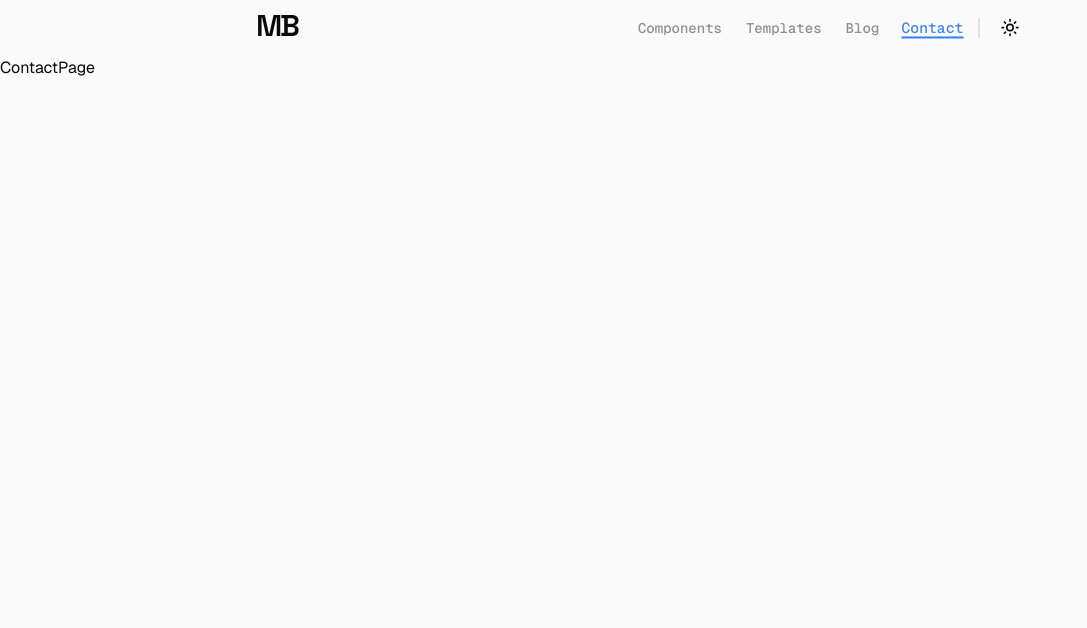
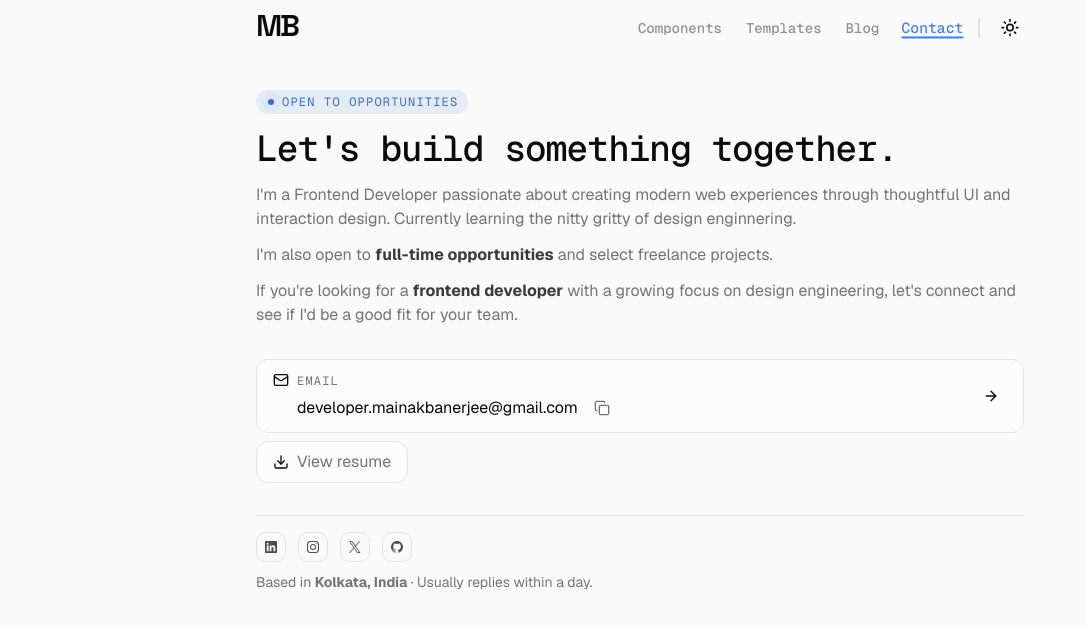
Before and after one commit to the-mainak-banerjee/themainakb-portfolio, a Next.js app: page /contact in a window 1280 px wide. Shown: the top 628 px of the page, without its empty margins (0-1087 px from the left). Built offline with nearby package versions, Linux system fonts and the light colour scheme.

Commit message:
created contact page

```diff
--- a/app/(app)/contact/page.tsx
+++ b/app/(app)/contact/page.tsx
@@ -1,9 +1,117 @@
-import React from 'react'
+import { MainContainer } from "@/components/global/containers";
+import CopyButton from "@/components/global/copy-button";
+import { Typography } from "@/components/ui/typography";
+import SocialIcons from "@/features/portfolio/components/hero-section/social-icons";
+import { USER } from "@/features/portfolio/data/user";
+import { ArrowRight, Download, Mail, Send } from "lucide-react";
+import React from "react";
 
 function ContactPage() {
   return (
-    <div>ContactPage</div>
-  )
+    <MainContainer className="space-y-8">
+      <div className="space-y-3">
+        <div className="bg-text-accent/10 dark:bg-text-accent/30 inline-flex w-fit items-center gap-1.5 rounded-full px-2.5 py-1">
+          <span className="relative flex size-2.5 items-center justify-center">
+            <span className="bg-text-accent absolute size-2.5 animate-ping rounded-full opacity-50" />
+
+            <span className="bg-text-accent size-1.5 rounded-full" />
+          </span>
+          <Typography variant="caption-sm" className="text-text-accent">
+            Open to opportunities
+          </Typography>
+        </div>
+
+        <Typography variant="h1">
+          Let&apos;s build something together.
+        </Typography>
+        <Typography
+          variant="body-sm"
+          className="text-muted-foreground whitespace-pre-line"
+        >
+          I&apos;m a Frontend Developer passionate about creating modern web
+          experiences through thoughtful UI and interaction design. Currently
+          learning the nitty gritty of design enginnering.
+        </Typography>
+        <Typography
+          variant="body-sm"
+          className="text-muted-foreground whitespace-pre-line"
+        >
+          I&apos;m also open to{" "}
+          <strong className="text-foreground/80">
+            full-time opportunities
+          </strong>{" "}
+          and select freelance projects.
+        </Typography>
+        <Typography
+          variant="body-sm"
+          className="text-muted-foreground whitespace-pre-line"
+        >
+          If you&apos;re looking for a{" "}
+          <strong className="text-foreground/80">frontend developer</strong>{" "}
+          with a growing focus on design engineering, let&apos;s connect and see
+          if I&apos;d be a good fit for your team.
+        </Typography>
+      </div>
+
+      <div className="space-y-2">
+        <div className="border-border bg-card hover:border-foreground/30 flex items-center justify-between rounded-lg border px-4 py-2 transition-colors duration-200">
+          <div className="flex items-start gap-2">
+            <Mail size={16} className="mt-1" />
+            <div>
+              <Typography variant="caption-sm">Email</Typography>
+              <div className="flex items-center gap-2">
+                <a href={`mailto:${USER.email}`} aria-label="Send email">
+                  <Typography
+                    variant="body-sm"
+                    className="text-foreground underline-offset-2 max-lg:underline lg:hover:underline"
+                  >
+                    {USER.email}
+                  </Typography>
+                </a>
+                <CopyButton
+                  value={USER.email}
+                  className="border-0"
+                  withTooltip={true}
+                  tooltipLabel="Copy Email."
+                />
+              </div>
+            </div>
+          </div>
+
+          <a
+            href={`mailto:${USER.email}`}
+            aria-label="Send email"
+            className="group hover:bg-foreground/5 relative flex h-8 w-8 shrink-0 items-center justify-center rounded-md transition-colors duration-200 max-lg:hidden"
+          >
+            <ArrowRight
+              size={16}
+              className="absolute transition-all duration-200 group-hover:-translate-y-1 group-hover:opacity-0"
+            />
+            <Send
+              size={16}
+              className="absolute -translate-y-1 opacity-0 transition-all duration-200 group-hover:translate-y-0 group-hover:opacity-100"
+            />
+          </a>
+        </div>
+
+        <a
+          href="/resume.pdf"
+          download
+          className="border-border bg-card hover:border-foreground/30 flex w-fit items-center gap-2 rounded-lg border px-4 py-2 transition-colors duration-200"
+        >
+          <Download size={16} />
+          <Typography variant="body-sm">View resume</Typography>
+        </a>
+      </div>
+      <div className="border-border block space-y-2 border-t pt-4">
+        <SocialIcons />
+        <Typography variant="caption">
+          Based in <strong>Kolkata, India</strong> · Usually replies within a
+          day.
+        </Typography>
+      </div>
+    </MainContainer>
+  );
 }
 
-export default ContactPage
+export default ContactPage;
```
